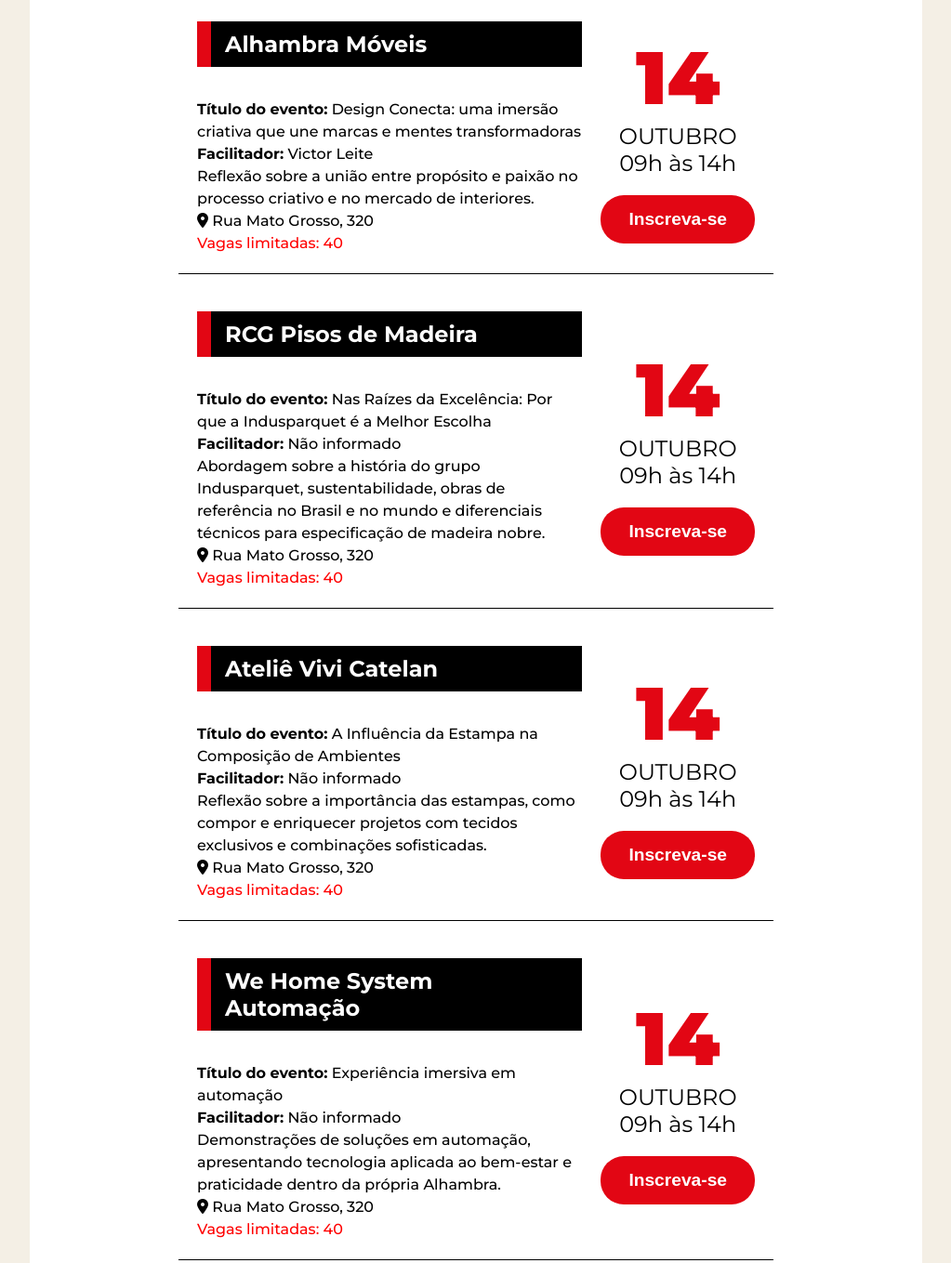
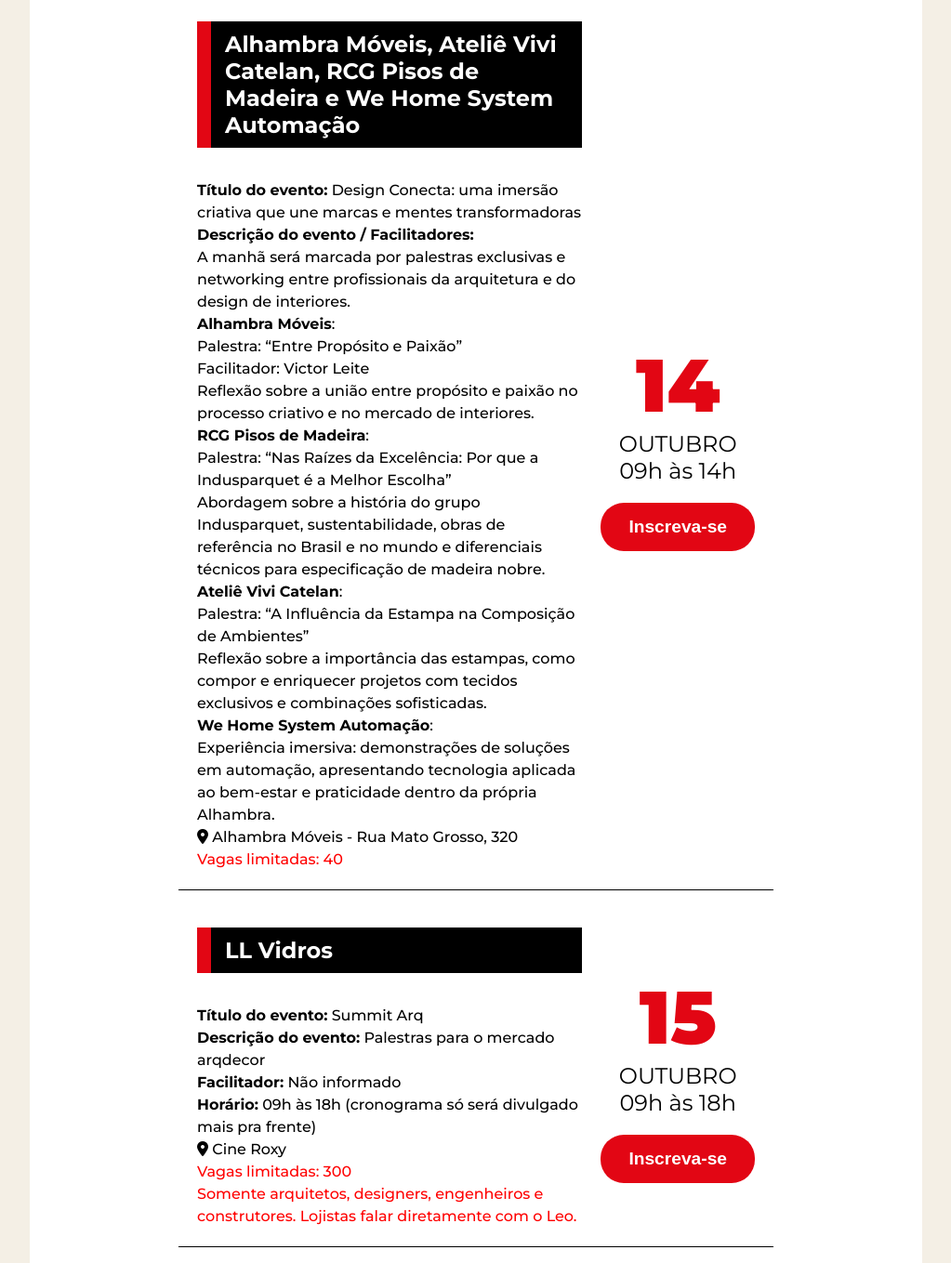
Before and after one commit to vortexoficial/agendarcdw, a plain HTML site: page index.html in a window 1280 px wide. Shown: the part 1365-2724 px from the top of the page at 93% size, without its empty margins (128-1151 px from the left). Drawn offline with Linux system fonts and the light colour scheme.

Commit message:
Update index.html

```diff
--- a/index.html
+++ b/index.html
@@ -510,17 +510,30 @@
         </div>
     </div>
 
- <div class="event">
+<div class="event">
     <div class="event-left">
         <div class="event-header">
-            <h2><strong>Alhambra Móveis</strong></h2>
+            <h2><strong>Alhambra Móveis, Ateliê Vivi Catelan, RCG Pisos de Madeira e We Home System Automação</strong></h2>
         </div>
         <div class="event-info"><br>
             <p><strong>Título do evento:</strong> Design Conecta: uma imersão criativa que une marcas e mentes transformadoras</p>
-            <p><strong>Facilitador:</strong> Victor Leite</p>
-            <p>Reflexão sobre a união entre propósito e paixão no processo criativo e no mercado de interiores.</p>
+
+            <p><strong>Descrição do evento / Facilitadores:</strong></p>
+            <p>A manhã será marcada por palestras exclusivas e networking entre profissionais da arquitetura e do design de interiores.</p>
+            <p><strong>Alhambra Móveis</strong>:<br>
+            Palestra: “Entre Propósito e Paixão”<br>
+            Facilitador: Victor Leite<br>
+            Reflexão sobre a união entre propósito e paixão no processo criativo e no mercado de interiores.</p>
+            <p><strong>RCG Pisos de Madeira</strong>:<br>
+            Palestra: “Nas Raízes da Excelência: Por que a Indusparquet é a Melhor Escolha”<br>
+            Abordagem sobre a história do grupo Indusparquet, sustentabilidade, obras de referência no Brasil e no mundo e diferenciais técnicos para especificação de madeira nobre.</p>
+            <p><strong>Ateliê Vivi Catelan</strong>:<br>
+            Palestra: “A Influência da Estampa na Composição de Ambientes”<br>
+            Reflexão sobre a importância das estampas, como compor e enriquecer projetos com tecidos exclusivos e combinações sofisticadas.</p>
+            <p><strong>We Home System Automação</strong>:<br>
+            Experiência imersiva: demonstrações de soluções em automação, apresentando tecnologia aplicada ao bem-estar e praticidade dentro da própria Alhambra.</p>
             <div class="event-location">
-                <p><i class="fas fa-map-marker-alt"></i> Rua Mato Grosso, 320</p>
+                <p><i class="fas fa-map-marker-alt"></i> Alhambra Móveis - Rua Mato Grosso, 320</p>
             </div>
             <div class="event-availability">
                 <p><span style="color: red;">Vagas limitadas: 40</span></p>
@@ -538,89 +551,6 @@
     </div>
 </div>
 
-<div class="event">
-    <div class="event-left">
-        <div class="event-header">
-            <h2><strong>RCG Pisos de Madeira</strong></h2>
-        </div>
-        <div class="event-info"><br>
-            <p><strong>Título do evento:</strong> Nas Raízes da Excelência: Por que a Indusparquet é a Melhor Escolha</p>
-            <p><strong>Facilitador:</strong> Não informado</p>
-            <p>Abordagem sobre a história do grupo Indusparquet, sustentabilidade, obras de referência no Brasil e no mundo e diferenciais técnicos para especificação de madeira nobre.</p>
-            <div class="event-location">
-                <p><i class="fas fa-map-marker-alt"></i> Rua Mato Grosso, 320</p>
-            </div>
-            <div class="event-availability">
-                <p><span style="color: red;">Vagas limitadas: 40</span></p>
-            </div>
-        </div>
-    </div>
-
-    <div class="event-right">
-        <div class="event-date">
-            <p class="event-day">14</p>
-            <p class="event-month">OUTUBRO</p>
-            <p class="event-time">09h às 14h</p>
-        </div>
-        <button><a href="https://wa.me/5513996948567" target="_blank" style="text-decoration: none; color: inherit;">Inscreva-se</a></button>
-    </div>
-</div>
-
-<div class="event">
-    <div class="event-left">
-        <div class="event-header">
-            <h2><strong>Ateliê Vivi Catelan</strong></h2>
-        </div>
-        <div class="event-info"><br>
-            <p><strong>Título do evento:</strong> A Influência da Estampa na Composição de Ambientes</p>
-            <p><strong>Facilitador:</strong> Não informado</p>
-            <p>Reflexão sobre a importância das estampas, como compor e enriquecer projetos com tecidos exclusivos e combinações sofisticadas.</p>
-            <div class="event-location">
-                <p><i class="fas fa-map-marker-alt"></i> Rua Mato Grosso, 320</p>
-            </div>
-            <div class="event-availability">
-                <p><span style="color: red;">Vagas limitadas: 40</span></p>
-            </div>
-        </div>
-    </div>
-
-    <div class="event-right">
-        <div class="event-date">
-            <p class="event-day">14</p>
-            <p class="event-month">OUTUBRO</p>
-            <p class="event-time">09h às 14h</p>
-        </div>
-        <button><a href="https://wa.me/5513996948567" target="_blank" style="text-decoration: none; color: inherit;">Inscreva-se</a></button>
-    </div>
-</div>
-
-<div class="event">
-    <div class="event-left">
-        <div class="event-header">
-            <h2><strong>We Home System Automação</strong></h2>
-        </div>
-        <div class="event-info"><br>
-            <p><strong>Título do evento:</strong> Experiência imersiva em automação</p>
-            <p><strong>Facilitador:</strong> Não informado</p>
-            <p>Demonstrações de soluções em automação, apresentando tecnologia aplicada ao bem-estar e praticidade dentro da própria Alhambra.</p>
-            <div class="event-location">
-                <p><i class="fas fa-map-marker-alt"></i> Rua Mato Grosso, 320</p>
-            </div>
-            <div class="event-availability">
-                <p><span style="color: red;">Vagas limitadas: 40</span></p>
-            </div>
-        </div>
-    </div>
-
-    <div class="event-right">
-        <div class="event-date">
-            <p class="event-day">14</p>
-            <p class="event-month">OUTUBRO</p>
-            <p class="event-time">09h às 14h</p>
-        </div>
-        <button><a href="https://wa.me/5513996948567" target="_blank" style="text-decoration: none; color: inherit;">Inscreva-se</a></button>
-    </div>
-</div>
 
 <div class="event">
     <div class="event-left">
```
